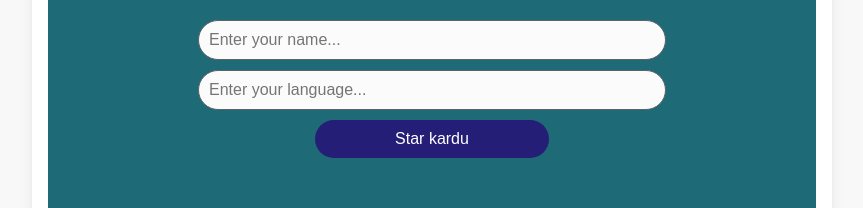
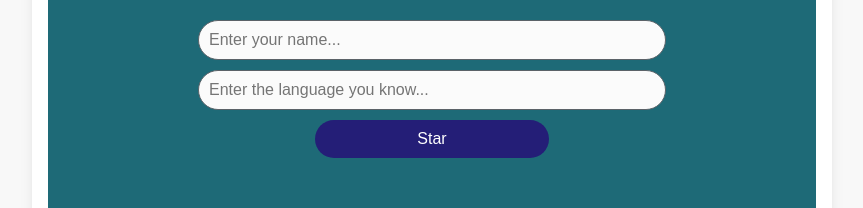
Before and after one commit to MdAdilArafat/AI-Language-Independent-Chat-App, a website: page index.html in a window 1280 px wide. Shown: the part 333-541 px from the top of the page, without its empty margins (208-1071 px from the left). Drawn offline with nearby package versions, Linux system fonts and the light colour scheme; no server answers.

Commit message:
Third commit

```diff
--- a/index.html
+++ b/index.html
@@ -17,8 +17,8 @@
         <div class="message__area">
             <form class="form" action="/" method="post">
                 <input type="text" id="name" placeholder="Enter your name...">
-                <input type="text" id="language" placeholder="Enter your language...">
-                <button type="submit">Star kardu</button>
+                <input type="text" id="language" placeholder="Enter the language you know...">
+                <button type="submit">Star</button>
             </form>
         </div>
         <div>
--- a/server.js
+++ b/server.js
@@ -35,7 +35,7 @@ io.on('connection', (socket) => {
     // registering the user's id and language etc
     socket.on('register',((register)=>{
         log.push(register)
-        console.log('register ho gaya',log);
+        console.log('registered successfully',log);
 
     }))
 
```
